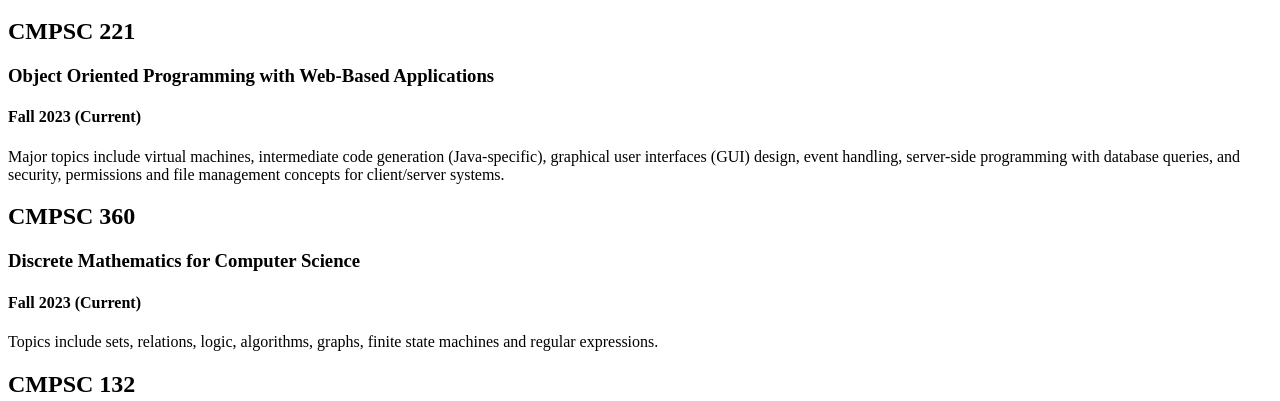
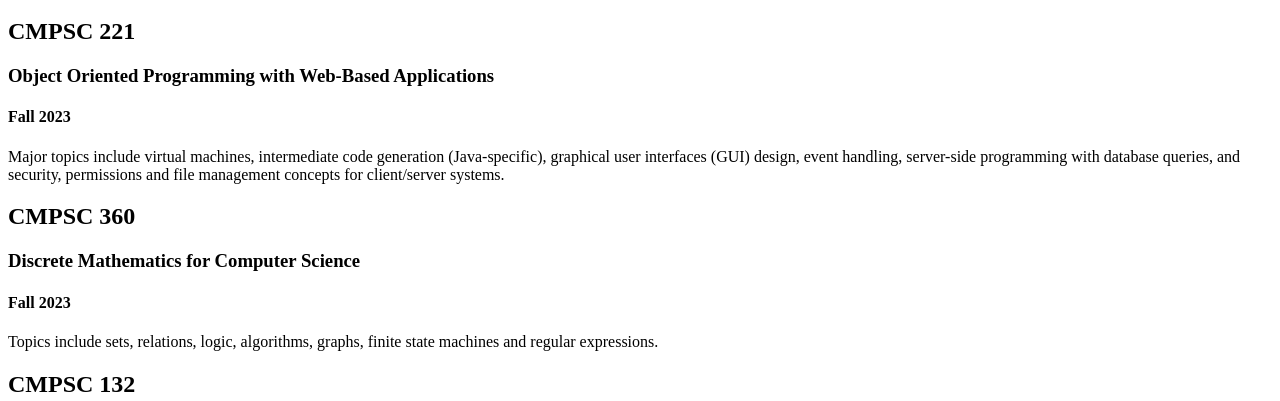
Before and after one commit to Daraujo26/portfolio_website, a Django app: page / in a window 1280 px wide. Shown: the part 1246-1647 px from the top of the page. Run offline with Django 4.2, Linux system fonts and the light colour scheme; some libraries are stand-ins or nearby versions.

Commit message:
Making changes

```diff
--- a/www/django_portfolio/portfolio_website/portfolio_app/templates/frontend/resume.html
+++ b/www/django_portfolio/portfolio_website/portfolio_app/templates/frontend/resume.html
@@ -112,13 +112,13 @@
 							<div class="job">
 								<h2>CMPSC 221</h2>
 								<h3>Object Oriented Programming with Web-Based Applications</h3>
-								<h4>Fall 2023 (Current)</h4>
+								<h4>Fall 2023</h4>
 								<p>Major topics include virtual machines, intermediate code generation (Java-specific), graphical user interfaces (GUI) design, event handling, server-side programming with database queries, and security, permissions and file management concepts for client/server systems.</p>
 							</div>
 							<div class="job">
 								<h2>CMPSC 360</h2>
 								<h3>Discrete Mathematics for Computer Science</h3>
-								<h4>Fall 2023 (Current)</h4>
+								<h4>Fall 2023</h4>
 								<p>Topics include sets, relations, logic, algorithms, graphs, finite state machines and regular expressions.</p>
 							</div>
 							<div class="job last">
```
